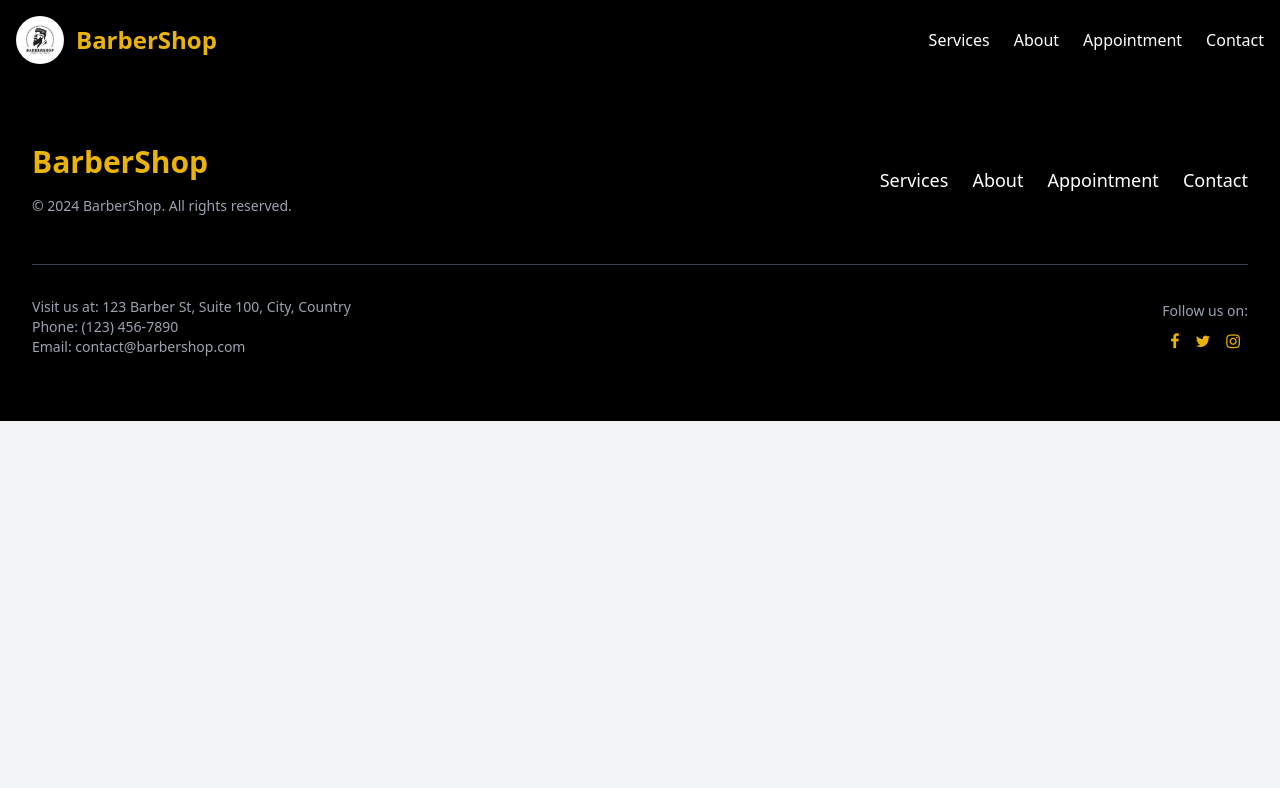
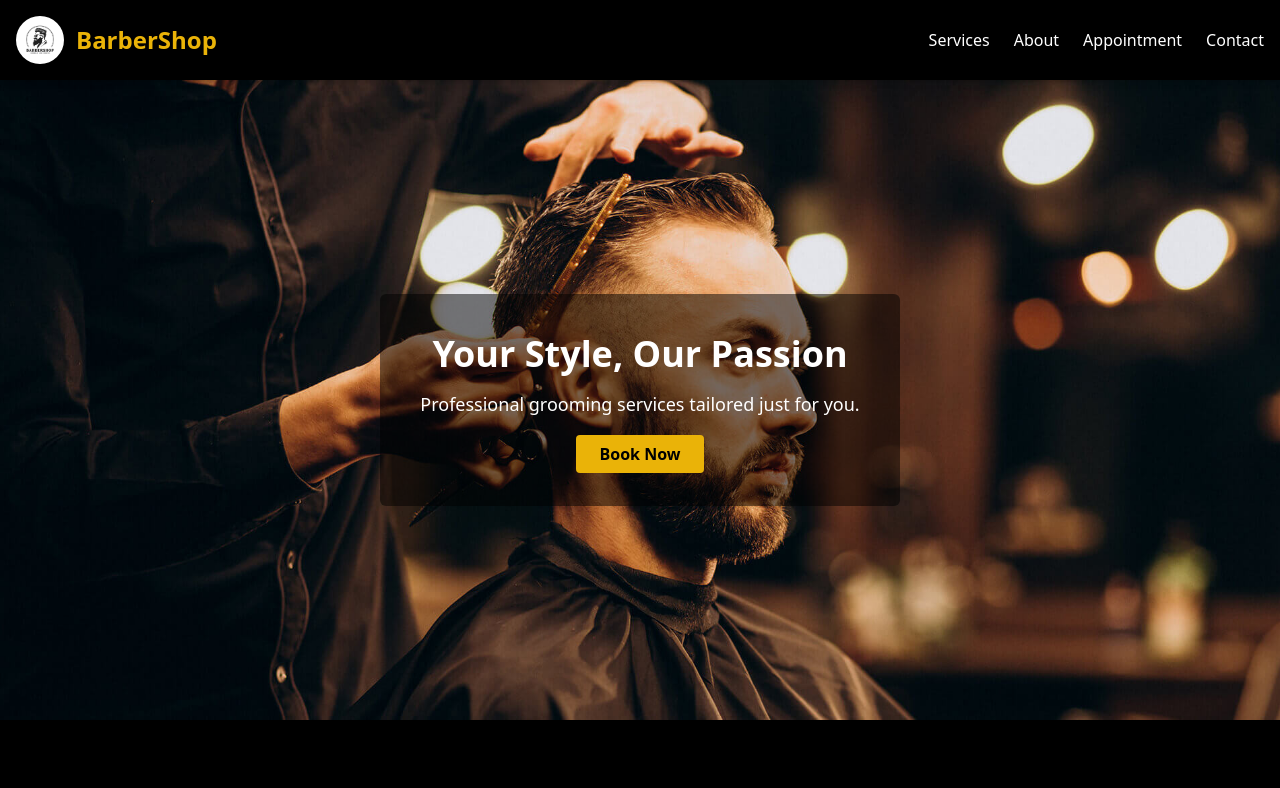
Before and after one commit to Mousta-Med/BarberShop, a React (Create React App) app: page / in a window 1280 px wide. Shown: the top 788 px of the page. Built offline with nearby package versions, Linux system fonts and the light colour scheme.

Commit message:
create Hero componnet

```diff
--- a/src/App.js
+++ b/src/App.js
@@ -1,11 +1,13 @@
 import React from 'react'
 import Header from './components/Header'
 import Footer from './components/Footer'
+import Hero from './components/Hero'
 
 const App = () => {
     return (
         <div className="bg-gray-100 min-h-screen flex flex-col">
             <Header />
+            <Hero />
             <Footer />
         </div>
     )
--- /dev/null
+++ b/src/components/Hero.js
@@ -0,0 +1,24 @@
+import React from "react";
+import HeroImage from "../assets/images/hero-banner.jpg"
+
+const Hero = () => {
+    return (
+        <section
+            className="bg-cover bg-center h-[80vh] flex items-center justify-center text-center text-white"
+            style={{ backgroundImage: `url(${HeroImage})` }}
+        >
+            <div className="bg-black bg-opacity-50 p-10 rounded-md">
+                <h2 className="text-4xl font-bold mb-4">Your Style, Our Passion</h2>
+                <p className="text-lg mb-6">Professional grooming services tailored just for you.</p>
+                <a
+                    href="#appointment"
+                    className="bg-yellow-500 hover:bg-yellow-600 text-black font-bold py-2 px-6 rounded"
+                >
+                    Book Now
+                </a>
+            </div>
+        </section>
+    );
+};
+
+export default Hero;
```
